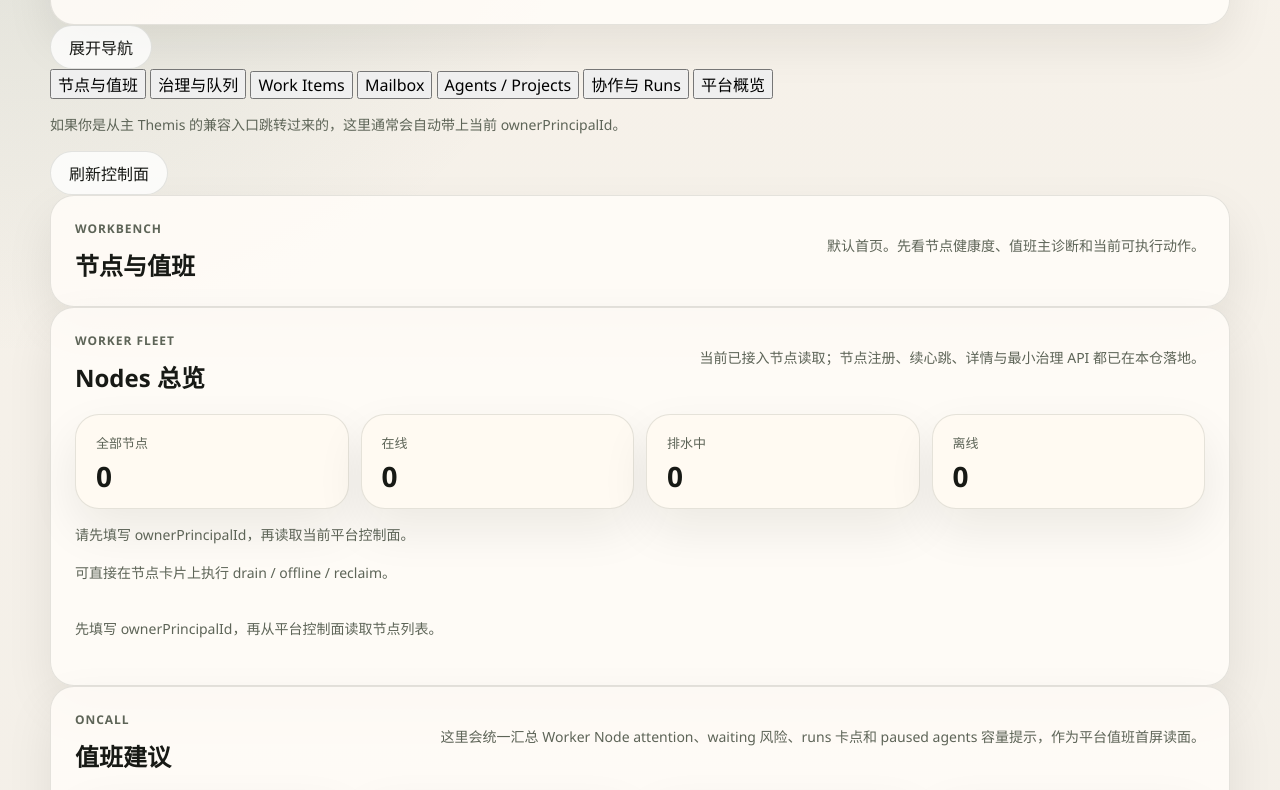
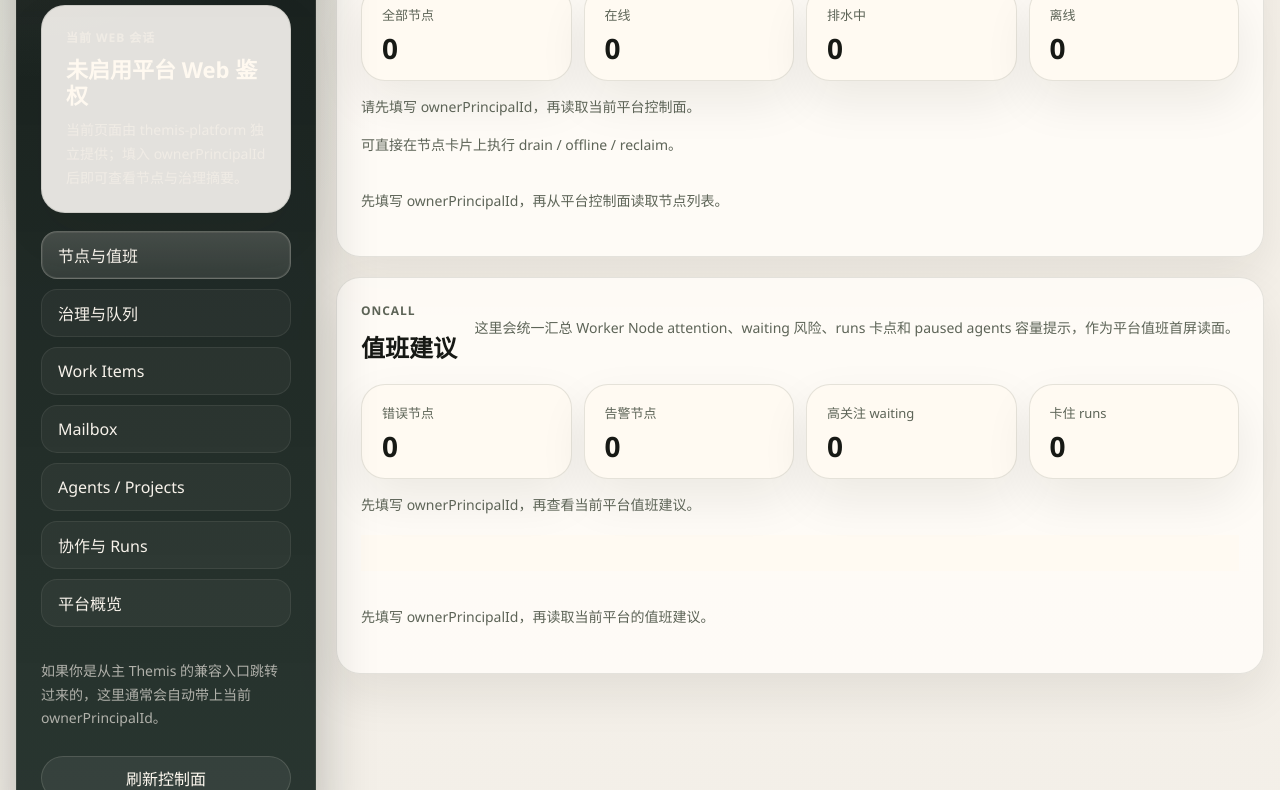
Before and after one commit to gyyxs88/themis-platform, a website: page apps/platform/index.html in a window 1280 px wide. Shown: the part 293-1083 px from the top of the page. Drawn offline with Linux system fonts and the light colour scheme; no server answers.

Commit message:
style: add platform sidebar workbench layout

```diff
--- a/apps/platform/platform.css
+++ b/apps/platform/platform.css
@@ -36,6 +36,140 @@
   width: min(1180px, calc(100% - 32px));
   margin: 0 auto;
   padding: 40px 0 48px;
+}
+
+.platform-workbench {
+  width: min(1420px, calc(100% - 32px));
+  display: grid;
+  grid-template-columns: 300px minmax(0, 1fr);
+  gap: 20px;
+  align-items: start;
+}
+
+.platform-sidebar {
+  position: sticky;
+  top: 20px;
+  display: grid;
+  grid-template-rows: auto auto auto 1fr;
+  gap: 18px;
+  min-height: calc(100vh - 80px);
+  padding: 24px;
+  border: 1px solid rgba(244, 239, 231, 0.08);
+  border-radius: 30px;
+  background:
+    radial-gradient(circle at top left, rgba(244, 239, 231, 0.1), transparent 30%),
+    linear-gradient(180deg, rgba(17, 24, 22, 0.98), rgba(28, 42, 37, 0.94));
+  color: #f7f2ea;
+  box-shadow: 0 28px 58px rgba(17, 24, 22, 0.28);
+}
+
+.platform-sidebar .platform-copy {
+  max-width: none;
+  margin-top: 14px;
+  color: rgba(247, 242, 234, 0.72);
+  font-size: 14px;
+  line-height: 1.7;
+}
+
+.platform-sidebar .platform-kicker,
+.platform-sidebar .platform-session-label,
+.platform-sidebar .platform-inline-note,
+.platform-sidebar .platform-session-note {
+  color: rgba(247, 242, 234, 0.66);
+}
+
+.platform-sidebar-brand h1 {
+  margin: 0;
+  font-size: clamp(30px, 3vw, 44px);
+  line-height: 1.02;
+}
+
+.platform-session-card--sidebar {
+  padding: 20px 22px;
+  border-color: rgba(244, 239, 231, 0.08);
+  background: rgba(255, 255, 255, 0.05);
+  box-shadow: none;
+}
+
+.platform-session-card--sidebar strong {
+  color: #fff9f0;
+}
+
+.platform-nav-toggle {
+  display: none;
+  width: 100%;
+}
+
+.platform-sidebar-nav {
+  display: grid;
+  gap: 10px;
+}
+
+.platform-nav-item {
+  min-height: 48px;
+  padding: 0 16px;
+  border: 1px solid rgba(244, 239, 231, 0.08);
+  border-radius: 16px;
+  background: rgba(255, 255, 255, 0.04);
+  color: #f7f2ea;
+  text-align: left;
+  cursor: pointer;
+  transition:
+    transform 160ms ease,
+    border-color 160ms ease,
+    background 160ms ease,
+    box-shadow 160ms ease;
+}
+
+.platform-nav-item:hover,
+.platform-nav-item:focus-visible {
+  transform: translateX(2px);
+  border-color: rgba(244, 239, 231, 0.18);
+  background: rgba(255, 255, 255, 0.08);
+  box-shadow: 0 12px 24px rgba(17, 24, 22, 0.18);
+}
+
+.platform-nav-item[data-selected="true"] {
+  border-color: rgba(244, 239, 231, 0.22);
+  background: linear-gradient(180deg, rgba(244, 239, 231, 0.18), rgba(244, 239, 231, 0.1));
+  box-shadow: inset 0 0 0 1px rgba(244, 239, 231, 0.08);
+}
+
+.platform-sidebar-status {
+  display: grid;
+  gap: 12px;
+  align-self: end;
+}
+
+.platform-sidebar .platform-button.subtle {
+  border-color: rgba(244, 239, 231, 0.14);
+  background: rgba(255, 255, 255, 0.06);
+  color: #fff9f0;
+}
+
+.platform-workspace {
+  display: grid;
+  gap: 20px;
+}
+
+.platform-view {
+  display: grid;
+  gap: 20px;
+}
+
+.platform-view[hidden] {
+  display: none !important;
+}
+
+.platform-view-hero {
+  overflow: hidden;
+  background:
+    radial-gradient(circle at right top, rgba(35, 83, 71, 0.16), transparent 36%),
+    linear-gradient(180deg, rgba(255, 252, 247, 0.95), rgba(247, 241, 230, 0.92));
+}
+
+.platform-view-hero .platform-panel-copy {
+  max-width: 620px;
 }
 
 .platform-hero {
@@ -475,6 +609,12 @@
   color: var(--platform-danger);
 }
 
+@media (max-width: 1120px) {
+  .platform-workbench {
+    grid-template-columns: 264px minmax(0, 1fr);
+  }
+}
+
 @media (max-width: 900px) {
   .platform-hero {
     grid-template-columns: 1fr;
@@ -498,6 +638,37 @@
 
   .platform-split-grid {
     grid-template-columns: 1fr;
+  }
+}
+
+@media (max-width: 960px) {
+  .platform-workbench {
+    width: min(100% - 24px, 100%);
+    grid-template-columns: 1fr;
+  }
+
+  .platform-sidebar {
+    position: static;
+    min-height: auto;
+    grid-template-rows: auto auto auto;
+  }
+
+  .platform-nav-toggle {
+    display: inline-flex;
+    justify-content: center;
+    align-items: center;
+  }
+
+  .platform-sidebar-nav {
+    display: none;
+  }
+
+  .platform-sidebar[data-expanded="true"] .platform-sidebar-nav {
+    display: grid;
+  }
+
+  .platform-sidebar-status {
+    align-self: stretch;
   }
 }
 
@@ -533,4 +704,11 @@
   .platform-summary-grid--compact-three {
     grid-template-columns: 1fr;
   }
+
+  .platform-sidebar,
+  .platform-panel,
+  .platform-form-card,
+  .platform-card-detail {
+    border-radius: 22px;
+  }
 }
```
